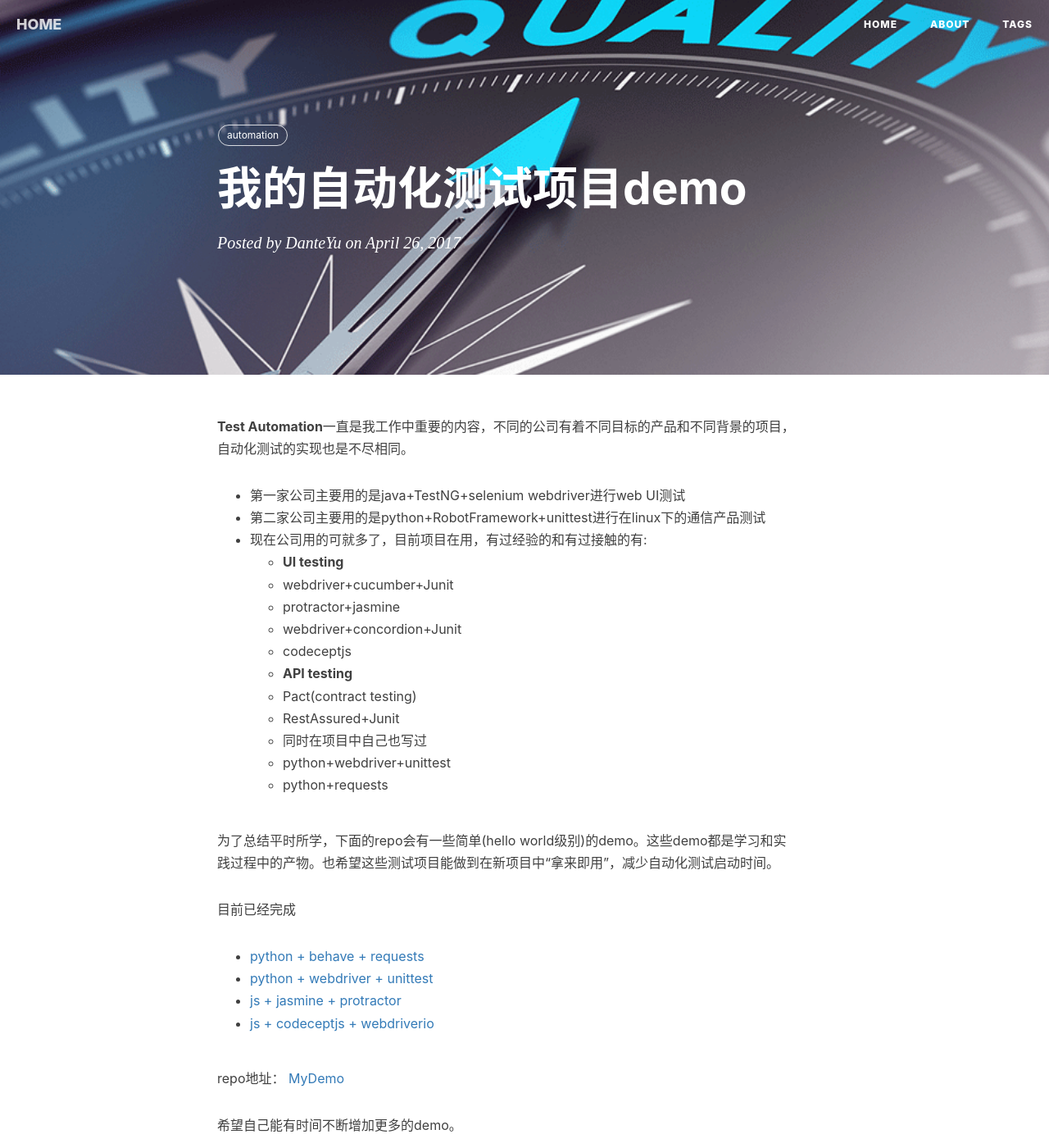
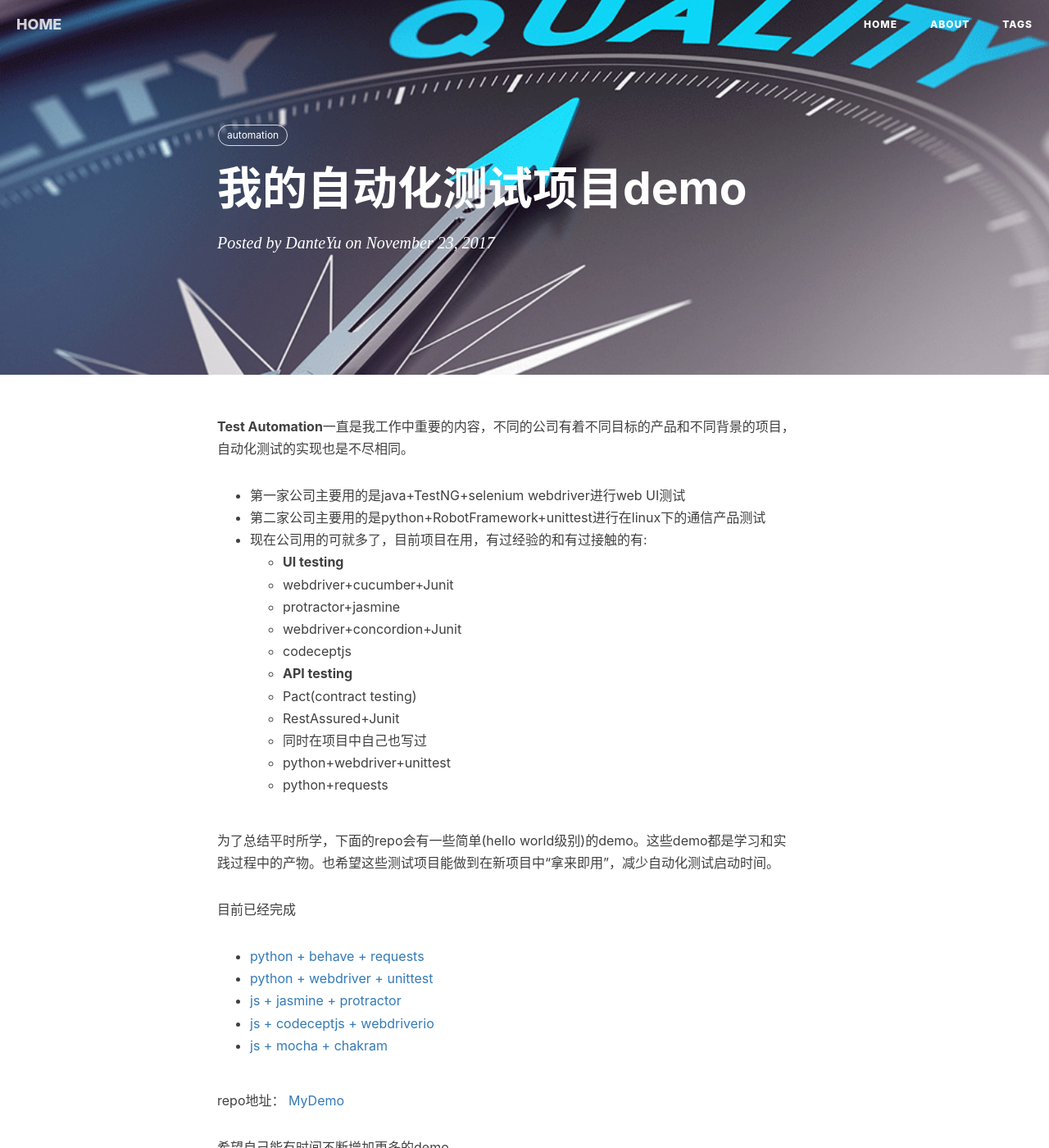
Before and after one commit to DanteYu/DanteYu.github.io, a Jekyll site: the page built from _posts/2017-11-23-myautomationproject.markdown, in a window 1280 px wide and 1400 px high. Shown: the whole window at 82% size. Built offline with Jekyll 4.4.1, drawn with Linux system fonts in a browser that asks for light colours; nearby versions of some CDN libraries; comment, search, counter and statistics services are not loaded.

Commit message:
update automation project post

```diff
--- a/_posts/2017-04-26-myautomationproject.markdown
+++ b/_posts/2017-11-23-myautomationproject.markdown
@@ -2,7 +2,7 @@
 layout:     post
 title:      我的自动化测试项目demo
 subtitle:   ""
-date:       2017-04-26 12:00:00
+date:       2017-11-23 12:00:00
 author:     DanteYu
 tags:
     - automation
@@ -32,6 +32,7 @@ tags:
 * [python + webdriver + unittest](https://github.com/DanteYu/Test_Automation_Demo/tree/master/UITesting/python_webdriver_unittest)
 * [js + jasmine + protractor](https://github.com/DanteYu/Test_Automation_Demo/tree/master/UITesting/js_jasmine_protractor)
 * [js + codeceptjs + webdriverio](https://github.com/DanteYu/Test_Automation_Demo/tree/master/UITesting/js_codeceptjs_webdriverio)
+* [js + mocha + chakram](https://github.com/DanteYu/Test_Automation_Demo/tree/master/APITesting/js_mocha_chakram)
 
 repo地址： [MyDemo](https://github.com/DanteYu/Test_Automation_Demo)
 
```
